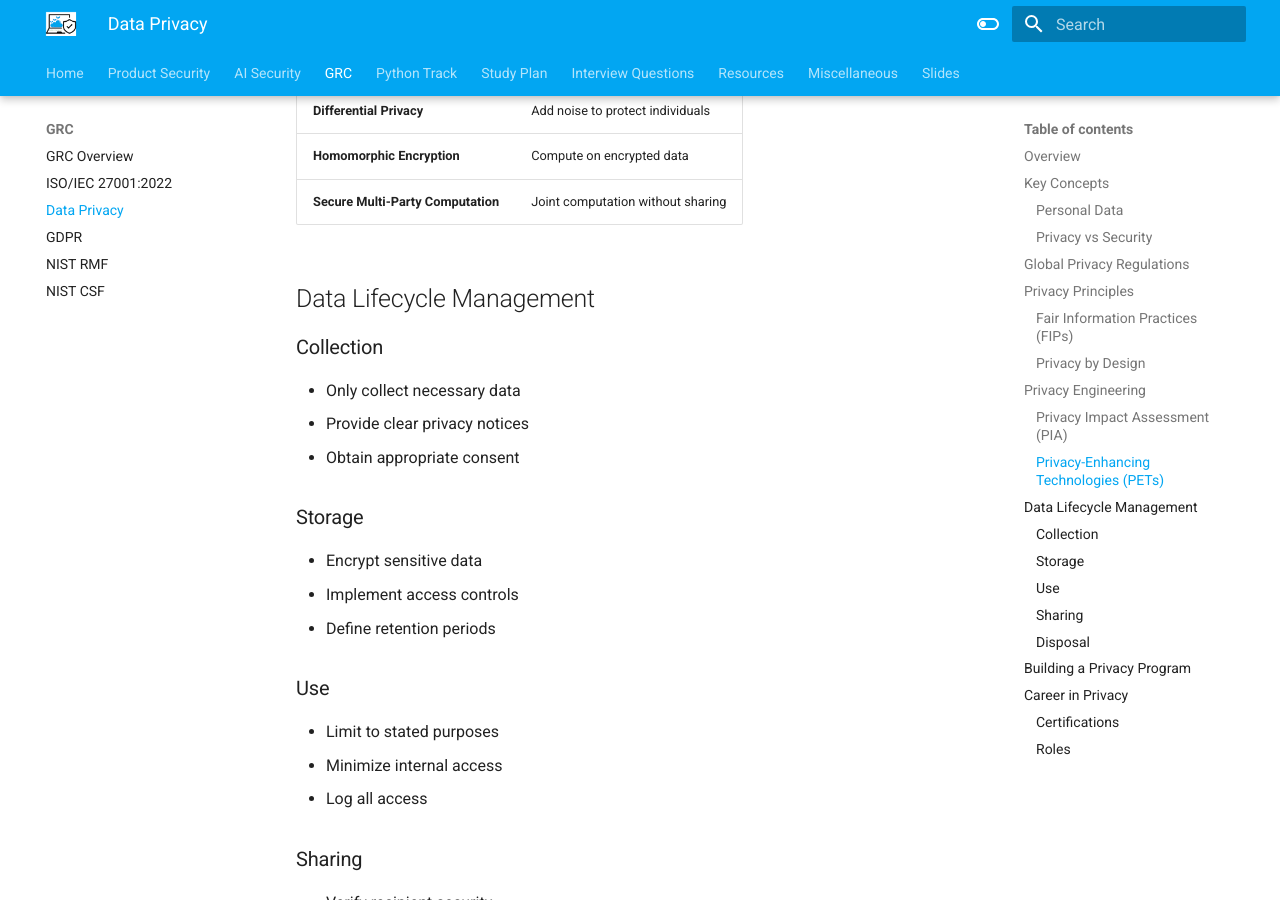
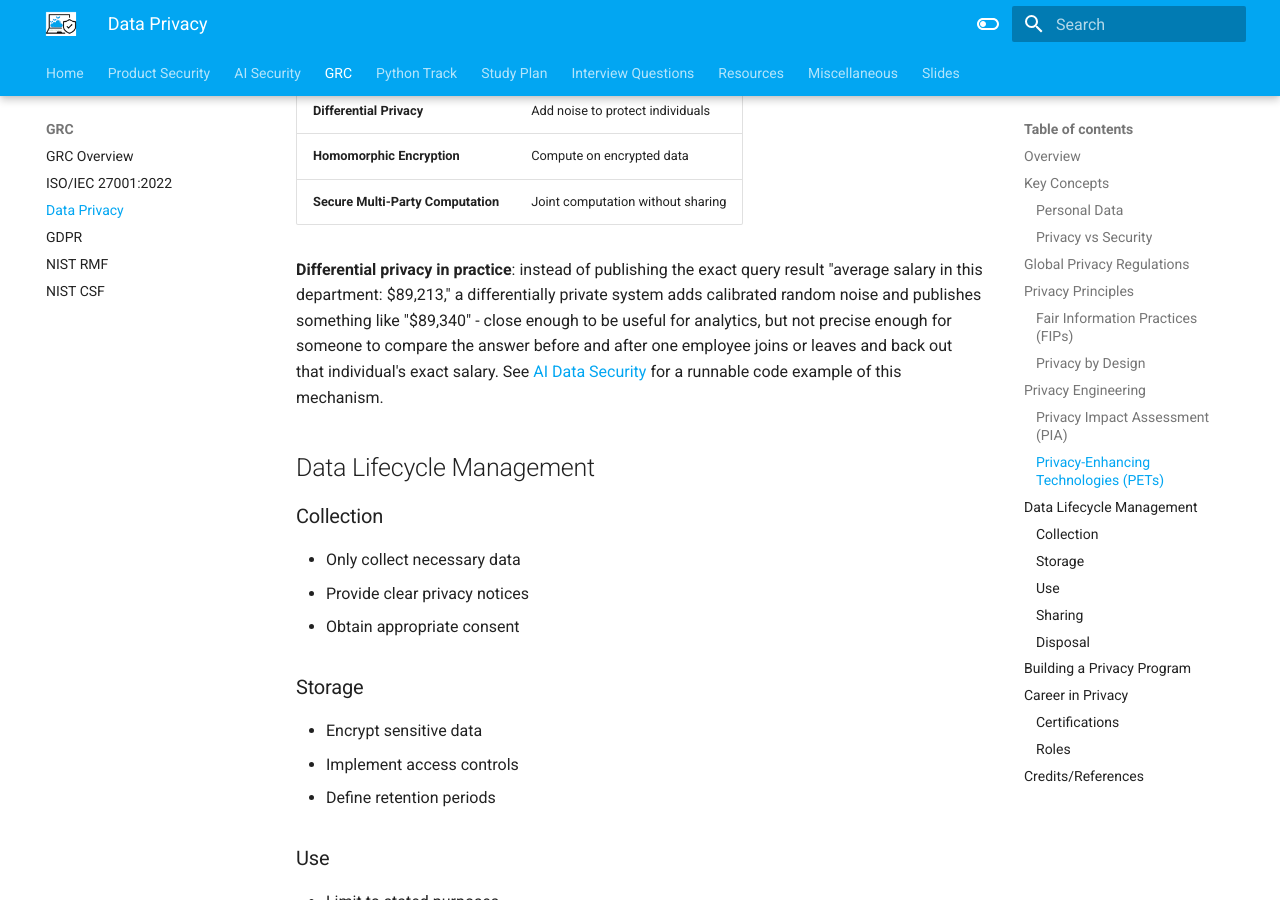
Before and after one commit to jassics/CybercloudLearning, an MkDocs documentation site: the page built from docs/grc/data-privacy.md, in a window 1280 px wide and 900 px high, scrolled down 2458 px. Built offline with MkDocs 1.6.1 and Material for MkDocs 9.7.7, drawn with Linux system fonts in a browser that asks for light colours; some of the changed text lies outside the part shown.

Commit message:
Add differential privacy illustration and Credits/References to Data Privacy
PETs were listed with one-line definitions and no concrete example -
add a brief illustration of what differential privacy noise actually
does to a query result, cross-linked to the runnable code example in
AI Data Security. Add Credits/References.

Co-Authored-By: Claude Sonnet 5 <noreply@anthropic.com>

```diff
--- a/docs/grc/data-privacy.md
+++ b/docs/grc/data-privacy.md
@@ -78,6 +78,8 @@ Evaluate privacy risks before deploying systems:
 | **Homomorphic Encryption** | Compute on encrypted data |
 | **Secure Multi-Party Computation** | Joint computation without sharing |
 
+**Differential privacy in practice**: instead of publishing the exact query result "average salary in this department: $89,213," a differentially private system adds calibrated random noise and publishes something like "$89,340" - close enough to be useful for analytics, but not precise enough for someone to compare the answer before and after one employee joins or leaves and back out that individual's exact salary. See [AI Data Security](../ai-security/ai-data-security.md) for a runnable code example of this mechanism.
+
 ## Data Lifecycle Management
 
 ### Collection
@@ -136,3 +138,10 @@ Evaluate privacy risks before deploying systems:
 - Privacy Analyst
 - Privacy Engineer
 - Chief Privacy Officer (CPO)
+
+## Credits/References
+
+1. [OECD Privacy Framework](https://www.oecd.org/en/topics/policy-issues/privacy-and-data-protection.html)
+2. [NIST SP 800-188: De-Identification of Personal Information](https://csrc.nist.gov/pubs/sp/800/188/final)
+3. [IAPP - International Association of Privacy Professionals](https://iapp.org/)
+4. [Cavoukian, Privacy by Design: The 7 Foundational Principles](https://www.ipc.on.ca/en/privacy-by-design)
```
